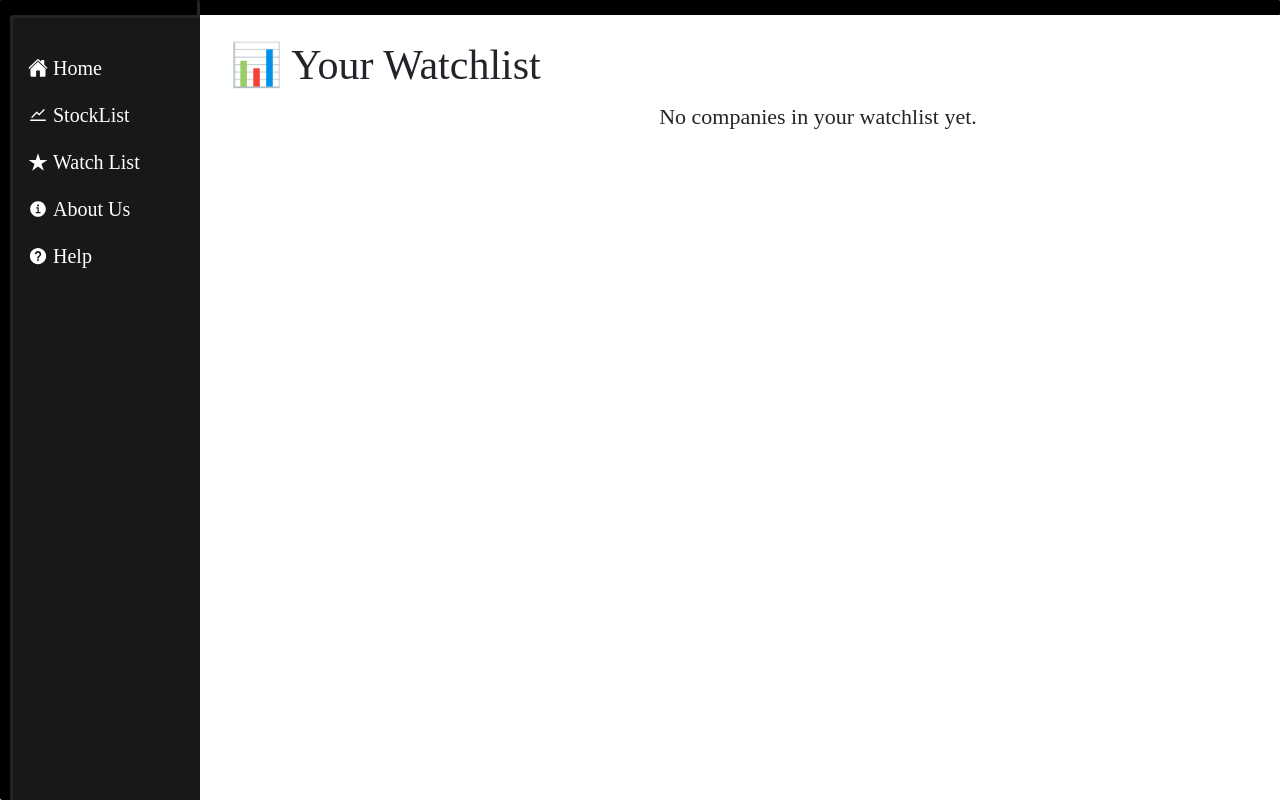
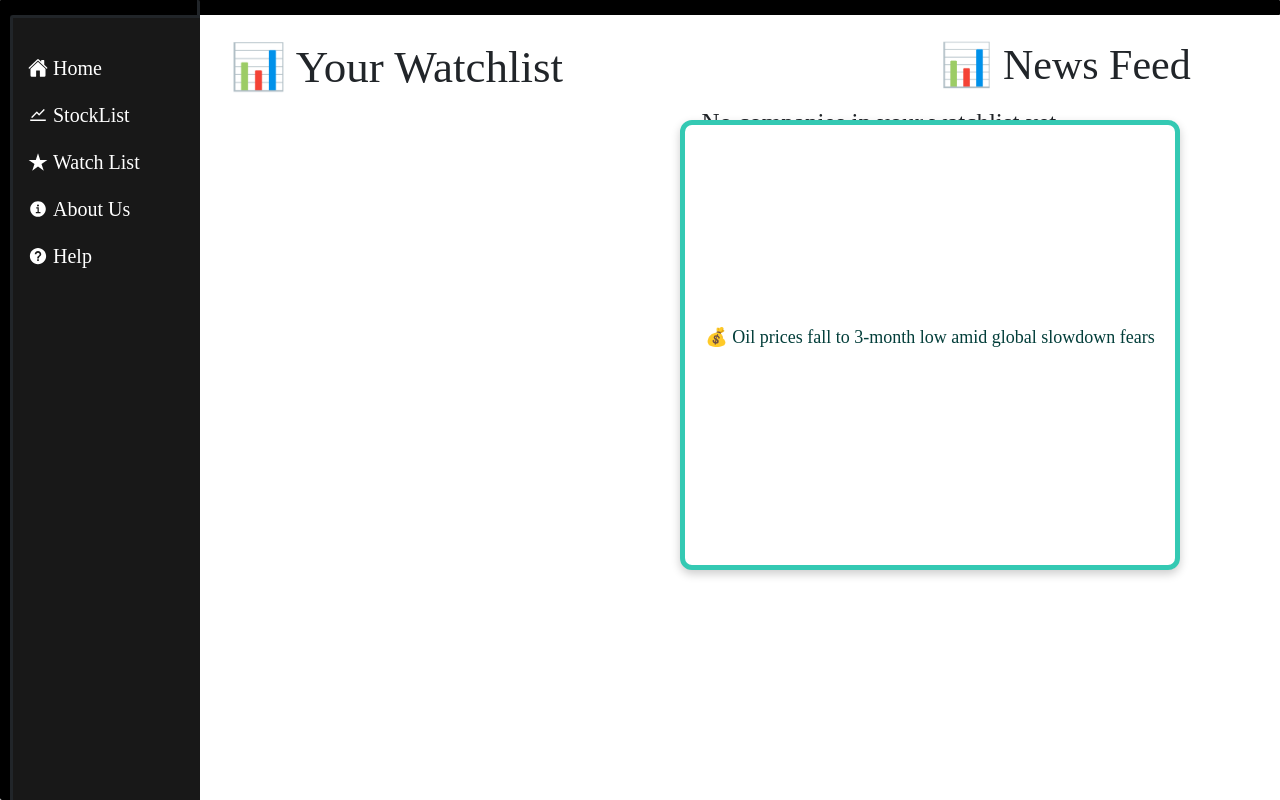
Before and after one commit to Tuba-05/Investify-App, a React (Vite) app in the folder frontend/: page /WatchList in a window 1280 px wide. Built offline with nearby package versions, Linux system fonts and the light colour scheme.

Commit message:
Update some files

```diff
--- a/frontend/package.json
+++ b/frontend/package.json
@@ -18,7 +18,7 @@
     "boxicons": "^2.1.4",
     "icons": "^1.0.0",
     "lottie-react": "^2.4.1",
-    "motion": "^12.23.12",
+    "motion": "^12.23.13",
     "react": "^19.1.1",
     "react-dom": "^19.1.1",
     "react-icons": "^5.5.0",
--- a/frontend/src/components/CmpFS/CmpFs.jsx
+++ b/frontend/src/components/CmpFS/CmpFs.jsx
@@ -38,7 +38,7 @@ function CmpFS() {
           <table>
             <thead> <tr> <th>
               <h2 style={{fontSize: "35px"}}>
-                Details</h2>
+                 Details  </h2>
                 </th> </tr> </thead>
             <tbody>
               <tr>
@@ -48,7 +48,7 @@ function CmpFS() {
               </tr>   <tr>
                 <td><b><MdArrowRight /> Price USD:</b></td>   <td>{data.price_usd} $</td>
               </tr>   <tr>
-                <td><b><MdArrowRight /> Market Capitalization:</b></td>   <td>{data.market_cap} $</td>
+                <td><b><MdArrowRight /> Market Capitalization: </b></td>   <td>{data.market_cap} $</td>
               </tr>   <tr>
                 <td><b><MdArrowRight /> Sector:</b></td>  <td>{data.sector}</td>
               </tr>   <tr>
--- a/frontend/src/components/WatchList/WatchList.jsx
+++ b/frontend/src/components/WatchList/WatchList.jsx
@@ -2,14 +2,39 @@ import React, { useEffect, useState,  } from "react";
 import { DataGrid } from "@mui/x-data-grid"; // react table library better than simple plain html css
 import { IoStarSharp } from "react-icons/io5";
 import { useNavigate } from "react-router-dom"
+import { motion, AnimatePresence } from "framer-motion";
+
 
 const WatchList = () => {
+  // ======================================================================
+  // ==================== ANIMATION PART ================================
+  // ======================================================================
+  // Dummy news data (replace with API call later)
+const dummyNews = [
+  "📈 Tesla stock surges 4% after quarterly earnings beat expectations",
+  "💰 Oil prices fall to 3-month low amid global slowdown fears",
+  "🏦 Federal Reserve holds interest rates steady",
+  "📊 Microsoft announces record profits in cloud division",
+  "💹 Bitcoin rises above $60,000 for the first time in months",
+];
+  const [index, setIndex] = useState(0);
+
+  // Change headline every 4 seconds
+  useEffect(() => {
+    const interval = setInterval(() => {
+      setIndex((prev) => (prev + 1) % dummyNews.length);
+    }, 4000);
+    return () => clearInterval(interval);
+  }, []);
+  // ======================================================================
+  // ==================== WATCH LIST TABLE ================================
+  // ======================================================================
   const navigate = useNavigate(); // for navigation on row click(C-name)
   const [rows, setRows] = useState([]); // Stores fetched watchlist data
   const [loading, setLoading] = useState(true); // Loading state
   const [userName, setUserName] = useState("");
   const userId = localStorage.getItem("userId"); // get logged-in user ID
-
+  // Fetching watchlist data from Flask API on component mount
   useEffect(() => {
     // If no user ID, skip fetching
     if (!userId) {
@@ -59,7 +84,7 @@ const WatchList = () => {
   };
   // Columns definition for DataGrid (User's watchlist only company name and star icon)
   const columns = [
-    { field: "c_name", headerName: "Marked Companies", width: 200 , sortable: false, filterable: false,
+    { field: "c_name", headerName: "Marked Companies", width: 350 , sortable: false, filterable: false,
       renderCell: (params) => {
         return(
             <span
@@ -72,7 +97,7 @@ const WatchList = () => {
       }
 
     },
-    { field: "favourite", headerName: "", width: 80, sortable: false, filterable: false,
+    { field: "favourite", headerName: "", width: 120, sortable: false, filterable: false,
       renderCell: (params) =>(
         <span
           onClick={() => handleToggleWatchlist(params.row.id, params.row.c_name)}
@@ -85,9 +110,10 @@ const WatchList = () => {
   ];
 
   return (
-    <div style={{ marginLeft: "210px", width: "95%", height: 560, top: "20px", position: "fixed",
-    fontfamily: 'Montserrat', padding: '20px', fontSize: '22px',}}>
-        <h2 style={{ marginBottom: 10,  fontSize: '42px'  }} >📊 Your Watchlist</h2>
+    <>
+    <div style={{ marginLeft: "210px", width: "105%", height: 600, top: "20px", position: "fixed",
+    fontfamily: 'Montserrat', padding: '20px', fontSize: '25px',}}>
+        <h2 style={{ marginBottom: 10,  fontSize: '45px'  }} >📊 Your Watchlist</h2>
 
         {userName && (
             <p style={{ fontWeight: "600", marginBottom: "15px" }}>
@@ -102,22 +128,51 @@ const WatchList = () => {
         ) : (
 
         <DataGrid
-            style={{ width:"290px", border: '3px solid #34c9b3ff', boxShadow: '0 4px 8px rgba(0, 0, 0, 1)'}}
+            style={{ width:"475px", border: '3px solid #34c9b3ff', boxShadow: '0 4px 8px rgba(0, 0, 0, 1)'}}
             rows={rows}
             columns={columns}
             getRowId={(row) => row._rowId || row.id} // use unique _rowId if exists, else fallback to id
             hideFooterPagination
             autoHeight
-            // rowHeight={54}
+            rowHeight={55}
             hideFooter
             sx={{
-                fontSize: 14,
+                fontSize: 22,
                 "& .MuiDataGrid-columnHeaders": { fontWeight: "600" },
                 "& .MuiDataGrid-row": { backgroundColor: "white" },
             }}
         />
       )}
     </div>
+    {/* ===================================================================================================== */}
+    <h2 style={{ padding: "40px", marginLeft: 900,  fontSize: '42px'  }} >📊 News Feed </h2>
+    <div
+      style={{
+        position: "absolute", right: "100px", top: "120px", width: "500px", height: "450px", overflow: "hidden",
+        display: "flex", alignItems: "center", justifyContent: "center", border: "5px solid #34c9b3",
+        borderRadius: "12px", background: "white", boxShadow: "0 4px 10px rgba(0,0,0,0.2)",
+      }}
+    >
+      <AnimatePresence mode="wait"> // ensures only one child is rendered at a time
+        <motion.p // animated paragraph for news headlines
+          key={index}
+          initial={{ opacity: 0, y: 20 }}
+          animate={{ opacity: 1, y: 0 }}
+          exit={{ opacity: 0, y: -20 }}
+          transition={{ duration: 0.6 }}
+          style={{
+            fontSize: "18px",
+            fontWeight: "500",
+            textAlign: "center",
+            padding: "10px",
+            color: "#033e3a",
+          }}
+        >
+          {dummyNews[index]}
+        </motion.p>
+      </AnimatePresence>
+    </div>
+    </>
   );
 };
 
```
Also changed, not shown: 2 other files (tests, documents, lock files or other folders).
